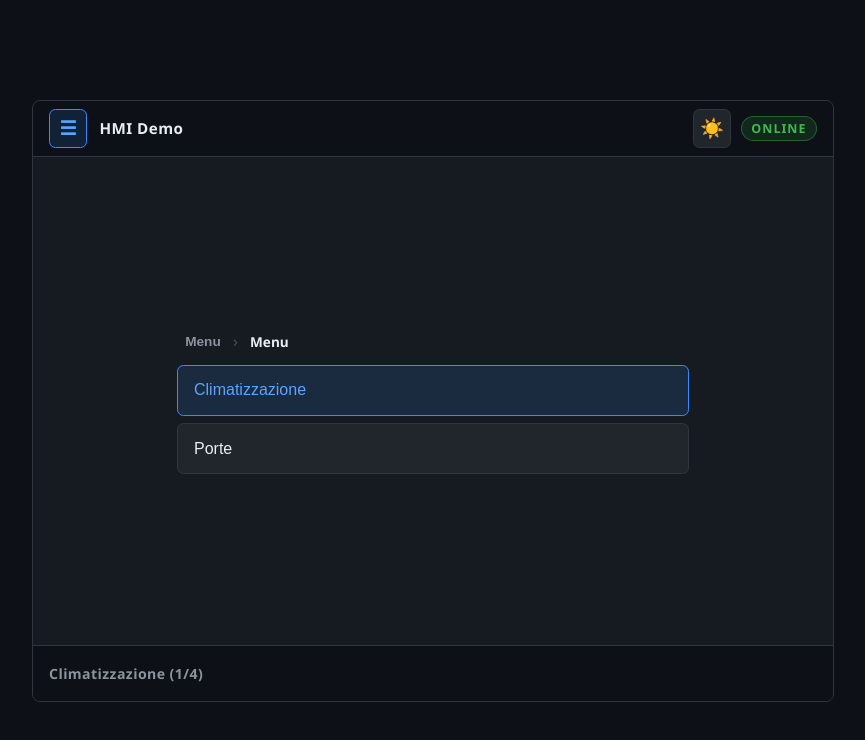
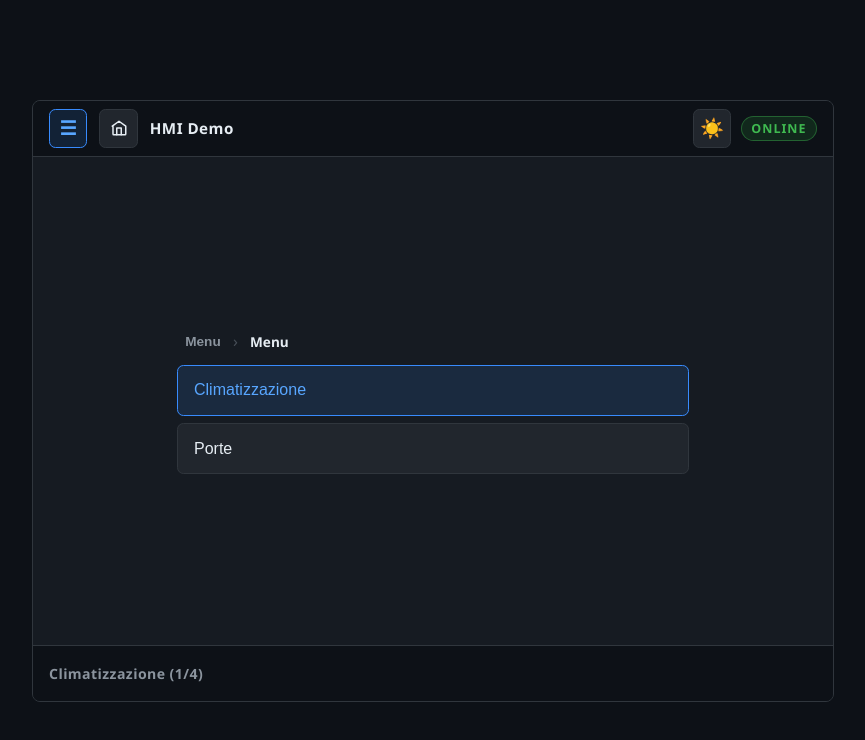
Before and after one commit to mad4j/hmi-demo, a Vue app: page / in a window 1280 px wide. Both pictures are taken after a click on the button "Apri menu". Shown: the top 740 px of the page, without its empty margins (208-1073 px from the left). Built offline with nearby package versions, Linux system fonts and the light colour scheme.

Commit message:
feat: add home button to top bar to return to main page
Agent-Logs-Url: https://github.com/mad4j/hmi-demo/sessions/01c2aa39-7fe5-40de-97bf-6390847c589f

Co-authored-by: mad4j <1510799+mad4j@users.noreply.github.com>

```diff
--- a/src/App.vue
+++ b/src/App.vue
@@ -18,6 +18,8 @@ const {
   toggleMenuMode,
   navigateToBreadcrumb,
   selectMenuItem,
+  isOnHomePage,
+  goHome,
 } = useMenuState()
 </script>
 
@@ -33,6 +35,18 @@ const {
           @click="toggleMenuMode"
         >
           ☰
+        </button>
+        <button
+          v-if="menuModeEnabled || !isOnHomePage"
+          class="icon-button"
+          type="button"
+          aria-label="Torna alla pagina principale"
+          @click="goHome"
+        >
+          <svg xmlns="http://www.w3.org/2000/svg" width="18" height="18" viewBox="0 0 24 24" fill="none" stroke="currentColor" stroke-width="2" stroke-linecap="round" stroke-linejoin="round" aria-hidden="true">
+            <path d="M3 9.5L12 3l9 6.5V20a1 1 0 0 1-1 1H5a1 1 0 0 1-1-1V9.5z"/>
+            <polyline points="9 21 9 12 15 12 15 21"/>
+          </svg>
         </button>
         <span>{{ menuConfig.title }}</span>
       </div>
--- a/src/composables/useMenuState.js
+++ b/src/composables/useMenuState.js
@@ -132,6 +132,12 @@ export const useMenuState = () => {
     menuPath.value = menuPath.value.slice(0, -1)
   }
 
+  const goHome = () => {
+    currentPageId.value = selectablePages[0]?.id ?? menuConfig.pages[0].id
+    menuPath.value = []
+    menuModeEnabled.value = false
+  }
+
   // ── Computed ──────────────────────────────────────────────
   const currentPage = computed(
     () =>
@@ -157,6 +163,10 @@ export const useMenuState = () => {
 
   const visibleMenuItems = computed(() =>
     getMenuItemsByPath(menuConfig.pages, menuPath.value),
+  )
+
+  const isOnHomePage = computed(
+    () => currentPageId.value === (selectablePages[0]?.id ?? menuConfig.pages[0].id),
   )
 
   const currentMenuTitle = computed(() => {
@@ -185,6 +195,7 @@ export const useMenuState = () => {
     breadcrumbs,
     visibleMenuItems,
     currentMenuTitle,
+    isOnHomePage,
     // actions
     toggleParameter,
     toggleTheme,
@@ -192,5 +203,6 @@ export const useMenuState = () => {
     navigateToBreadcrumb,
     selectMenuItem,
     goToParentMenu,
+    goHome,
   }
 }
```
